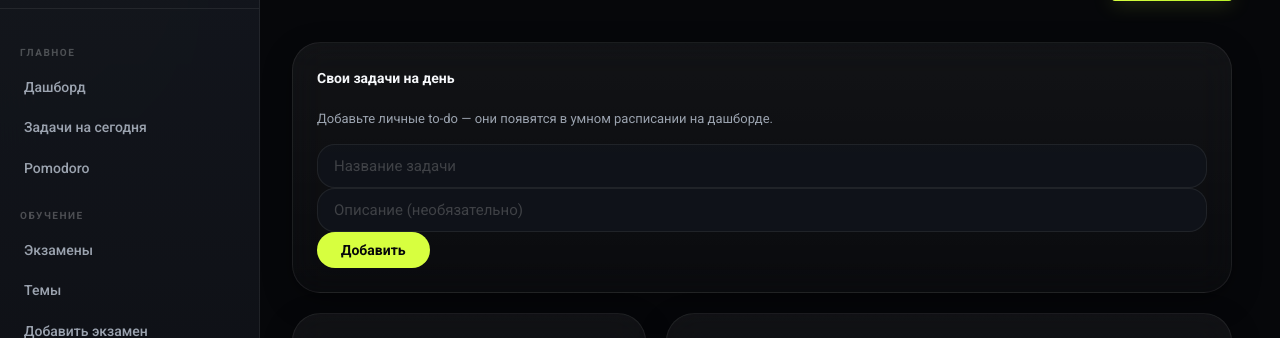
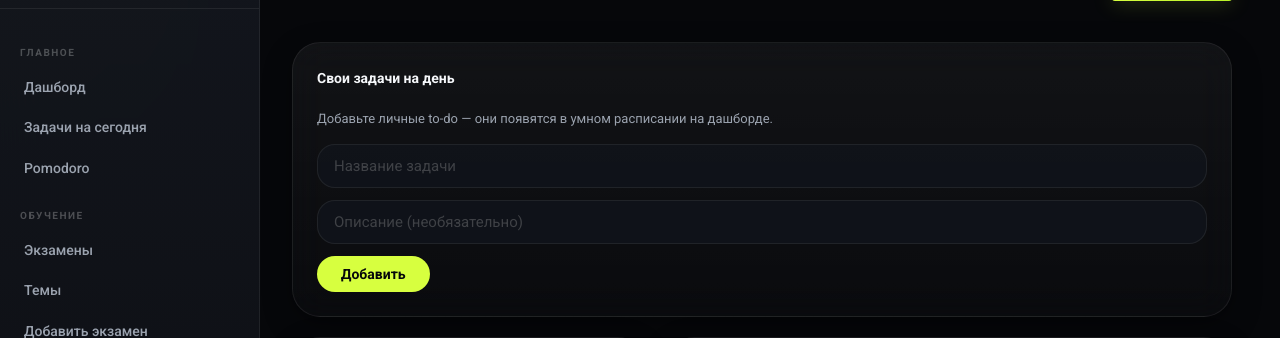
Before and after one commit to daria135711/StudyRoutine, a Django app: template StudyRoutine/templates/exams/tasks.html in a window 1280 px wide. Shown: the part 69-407 px from the top of the page. Run offline with Django 5.2, Linux system fonts and the light colour scheme; the template is opened without the code that fills it: values that come from a table or form of the project are taken from there, others are empty; data comes from the database, SQL or seed files in the repository; both versions use the stored data as it was after the commit.

Commit message:
дэйлики и аналитика

```diff
--- a/StudyRoutine/templates/exams/analytics.html
+++ b/StudyRoutine/templates/exams/analytics.html
@@ -40,8 +40,7 @@
 
 <div class="grid-2">
     <div class="panel">
-        <div class="panel-title">Неделя: Pomodoro и задачи</div>
-        <div class="analytics-week" id="analytics-week">
+        <div class="analytics-week" id="analytics-week" style="margin-top: 40px;">
             {% for day in week_data %}
             <div class="week-bar-col">
                 <div style="font-size:11px; color:var(--lime);" data-week-minutes>{{ day.minutes }}м</div>
--- a/StudyRoutine/templates/exams/tasks.html
+++ b/StudyRoutine/templates/exams/tasks.html
@@ -19,13 +19,15 @@
 <div class="panel custom-todos-panel">
     <div class="panel-title">Свои задачи на день</div>
     <p style="font-size:13px; color:var(--muted); margin-bottom:14px;">Добавьте личные to-do — они появятся в умном расписании на дашборде.</p>
-    <form method="post" action="{% url 'exams:custom_todo_add' %}" class="custom-todo-form">
+    <form method="post" action="{% url 'exams:custom_todo_add' %}" class="custom-todo-form" style="display: flex; flex-direction: column; gap: 12px;">
         {% csrf_token %}
         <input type="hidden" name="next" value="{% url 'exams:tasks' %}">
         <input type="hidden" name="date" value="{{ today|date:'Y-m-d' }}">
-        <input type="text" name="title" class="form-input" placeholder="Название задачи" required>
-        <input type="text" name="description" class="form-input" placeholder="Описание (необязательно)">
-        <button type="submit" class="btn-lime-sm">Добавить</button>
+        <input type="text" name="title" class="form-input" placeholder="Название задачи" required style="width: 100%;">
+        <input type="text" name="description" class="form-input" placeholder="Описание (необязательно)" style="width: 100%;">
+        <div>
+            <button type="submit" class="btn-lime-sm">Добавить</button>
+        </div>
     </form>
 </div>
 
```
Also changed, not shown: StudyRoutine/db.sqlite3.
